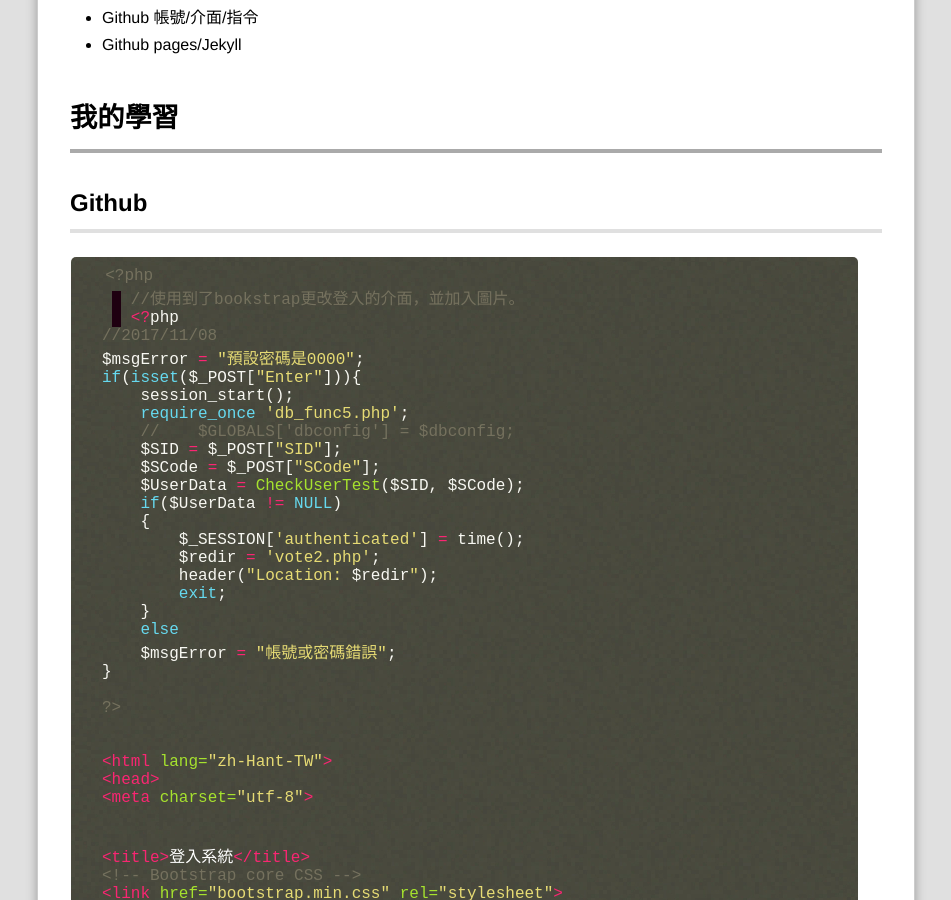
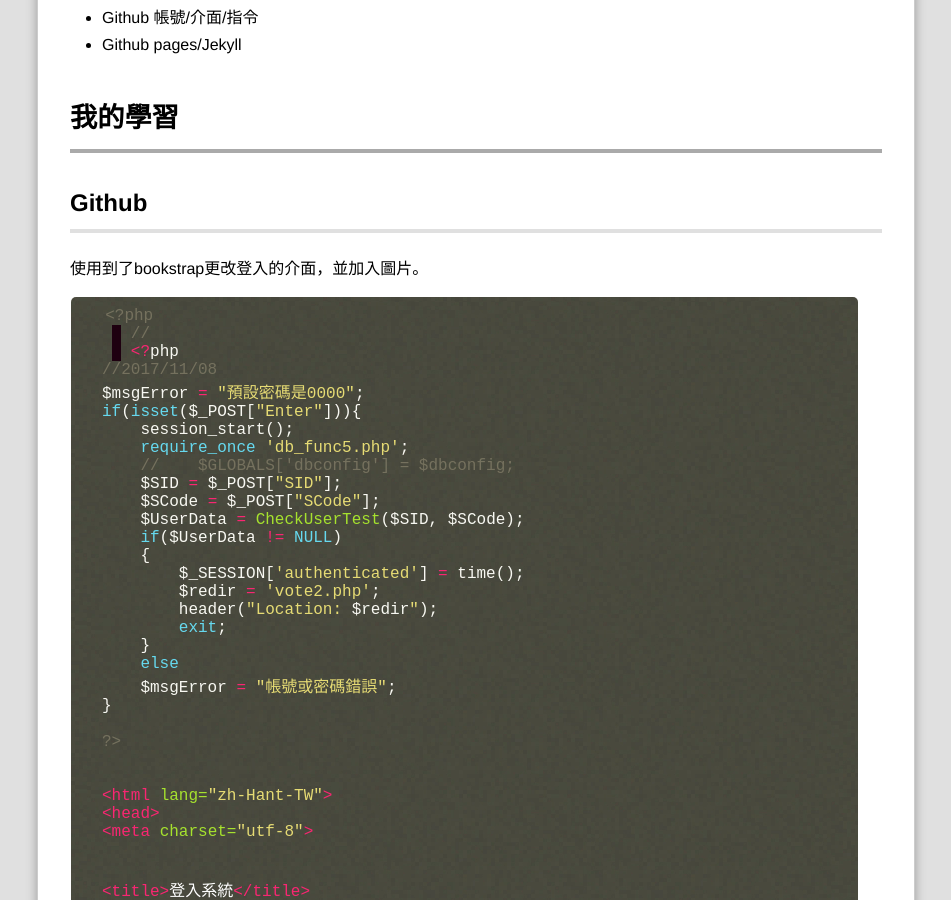
Before and after one commit to one21two/webcourse, a Jekyll site: the page built from _posts/2017-11-15-Class9.md, in a window 1280 px wide and 900 px high, scrolled down 591 px. Shown: the whole window, without its empty margins (18-969 px from the left). Built offline with Jekyll 4.4.1, drawn with Linux system fonts in a browser that asks for light colours; Markdown is read by kramdown in place of the engine named in the settings; comment, search, counter and statistics services are not loaded.

Commit message:
Update 2017-11-15-Class9.md

````diff
--- a/_posts/2017-11-15-Class9.md
+++ b/_posts/2017-11-15-Class9.md
@@ -16,12 +16,12 @@ github帳號及使用github做blog。。
 # 我的學習
 
 ##Github
-
+使用到了bookstrap更改登入的介面，並加入圖片。
 
 
 ```php
 <?php
-   //使用到了bookstrap更改登入的介面，並加入圖片。
+   //
    <?php
 //2017/11/08
 $msgError = "預設密碼是0000";
````
